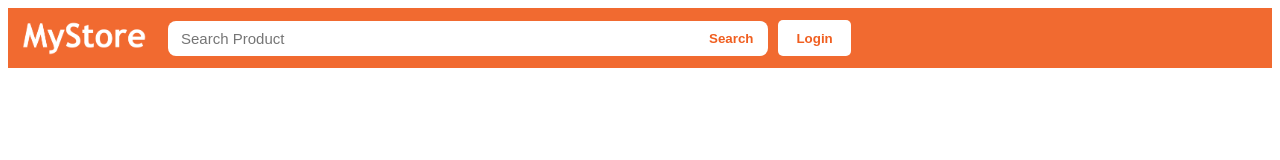
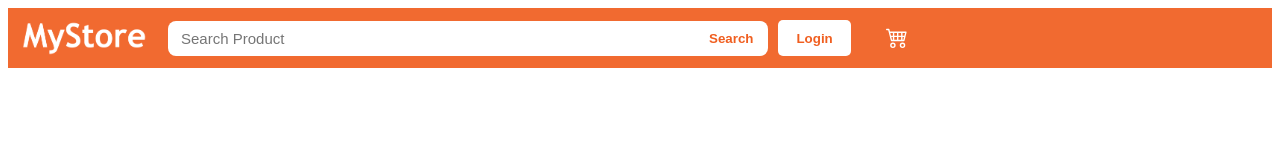
Before and after one commit to basavaraj76/Projects, a React (Vite) app in the folder E-commerce/: page / in a window 1280 px wide. Shown: the top 160 px of the page. Built offline with nearby package versions, Linux system fonts and the light colour scheme.

Commit message:
import Cart into header

```diff
--- a/E-commerce/src/Components_UI/Header/Header.jsx
+++ b/E-commerce/src/Components_UI/Header/Header.jsx
@@ -2,6 +2,7 @@ import { Logo } from "../Logo";
 import styles from "/src/Components_UI/Header/Header.module.css"
 import { Search } from "../SearchBar/Search";
 import { Login } from "../Login/Login";
+import { Cart } from "../Cart/Cart";
 export const Header = () =>{
     return(
         <>
@@ -9,6 +10,7 @@ export const Header = () =>{
                 <Logo/>
                 <Search/>
                 <Login/>
+                <Cart/>
             </div>
 
         </>
```
